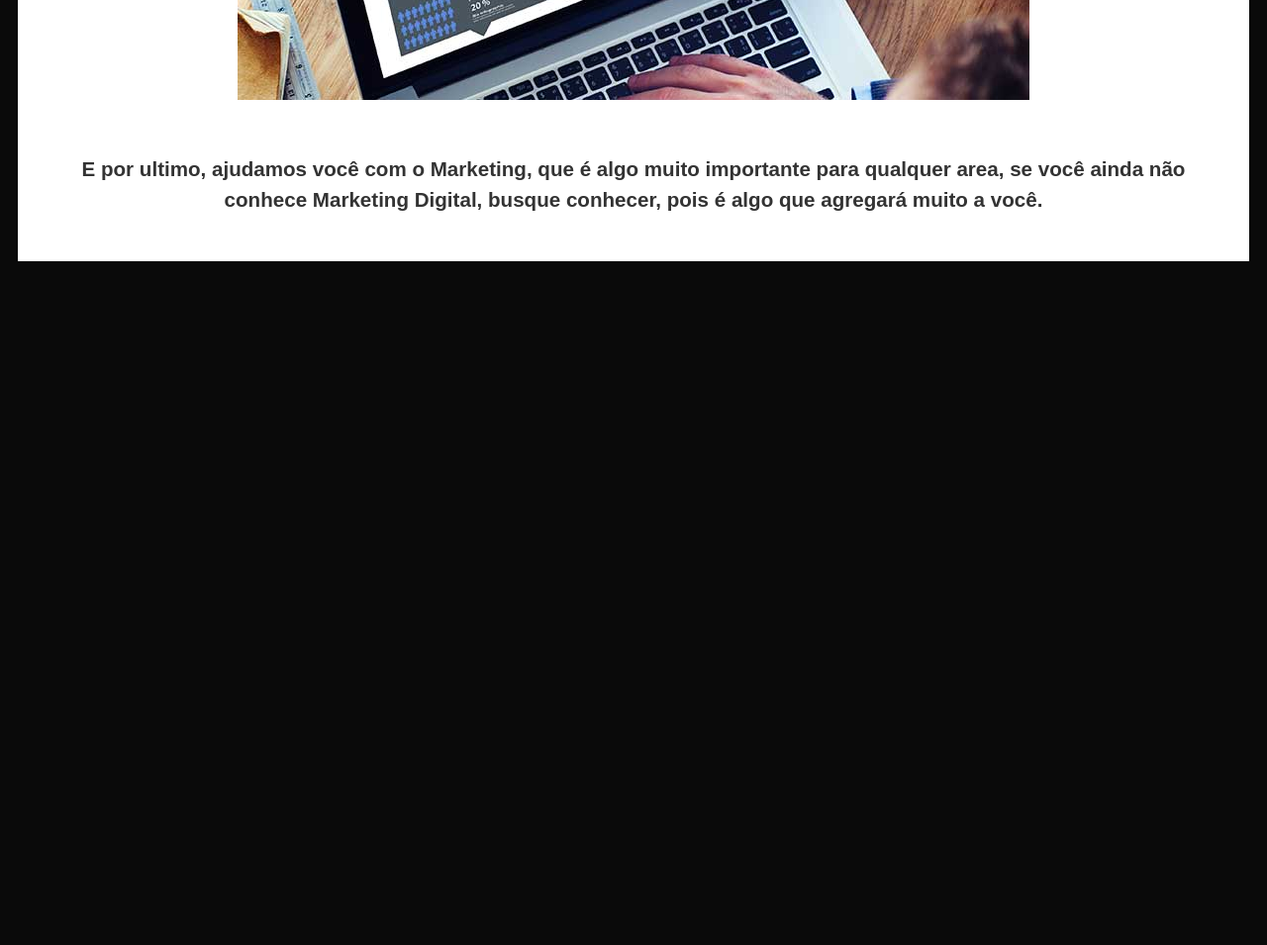
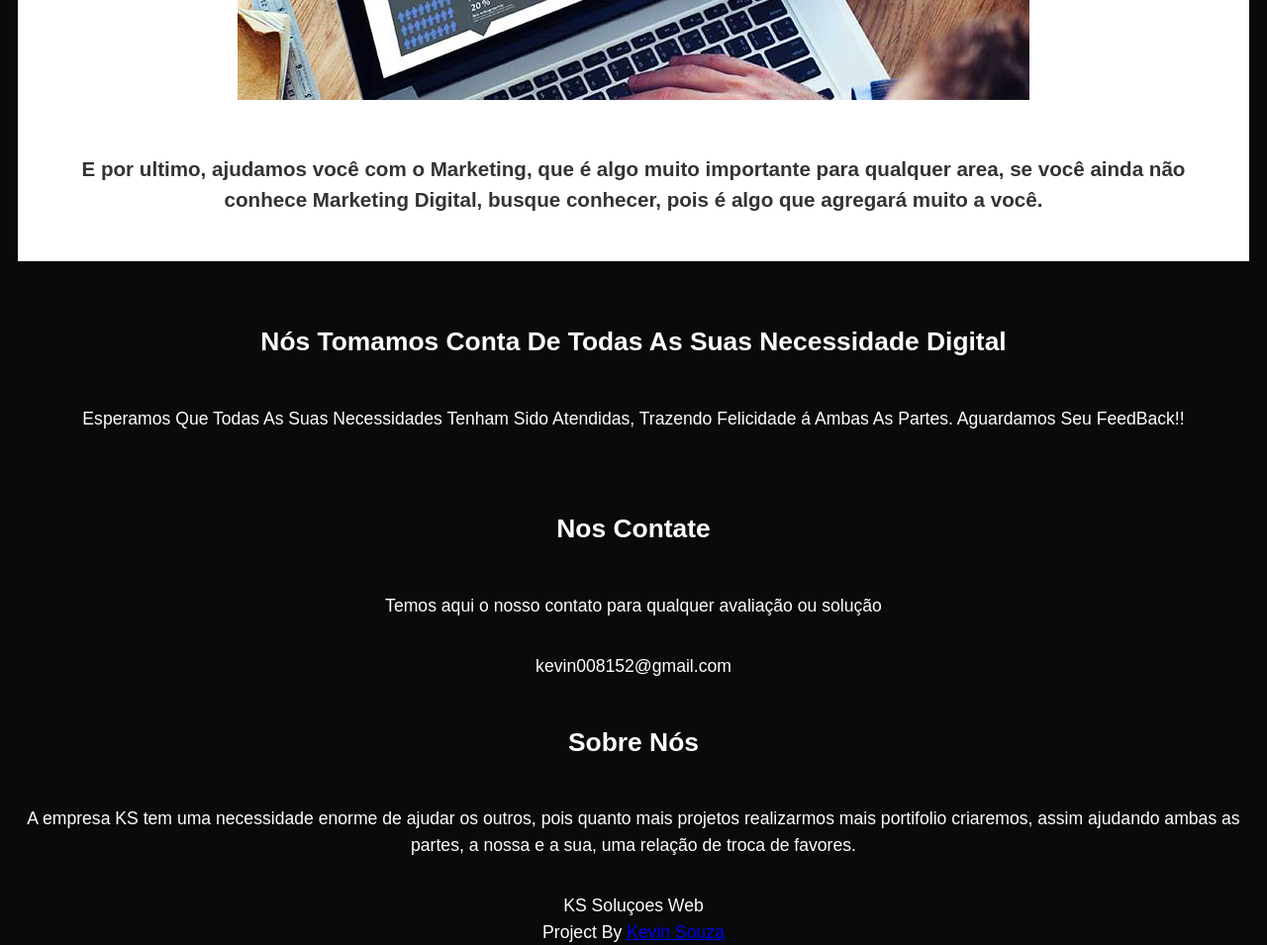
Before and after one commit to kevinsouza4/landingPage, a plain HTML site: page index.html in a window 1280 px wide. Shown: the part 3185-4140 px from the top of the page at 99% size. Before the commit the page ends 3485 px from the top, so only its background shows below. Drawn offline with Linux system fonts and the light colour scheme.

Commit message:
finalizando html

```diff
--- a/index.html
+++ b/index.html
@@ -10,6 +10,8 @@
 </head>
 
 <body>
+    <!--Header-->
+
     <header id="fundo">
         <div class="imagem"></div>
         <div class="texto">
@@ -68,8 +70,35 @@
             </div>
         </li>
 
-        </ul>
+    </ul>
     </section>
+    <!--Secao C-->
+    <section id="secao-c" class="tudo">
+            <div class="texto">
+            <h2 class="titulo">Nós Tomamos Conta De Todas As Suas Necessidade Digital</h2>
+            <p>Esperamos Que Todas As Suas Necessidades Tenham Sido Atendidas, Trazendo Felicidade á Ambas As Partes.
+               Aguardamos Seu FeedBack!!</p>
+        </div>
+    </section>
+    <!-- Secao D -->
+    <section id="secao-b" class="tudo">
+        <div class="box">
+            <h2 class="titulo">Nos Contate</h2>
+        <p>Temos aqui o nosso contato para qualquer avaliação ou solução</p>
+        <p>kevin008152@gmail.com</p>
+    </div>
+    <div class="box">
+       <h2 class="titulo">Sobre Nós</h2>
+       <p>A empresa KS tem uma necessidade enorme de ajudar os outros,
+        pois quanto mais projetos realizarmos mais portifolio criaremos,
+        assim ajudando ambas as partes, a nossa e a sua,
+        uma relação de troca de favores.</p>
+    </div>
+ </section>
      </main>
-</body>
-</html>
+     <!-- Footer -->
+    <footer id="main footer" class="tudo">
+        <div>KS Soluçoes Web</div>
+        <div>Project By <a href="https://www.linkedin.com/in/kevin-souza-159174260/" target="_blank">Kevin Souza</a></div>
+    </footer>
+</body> </html>
```
